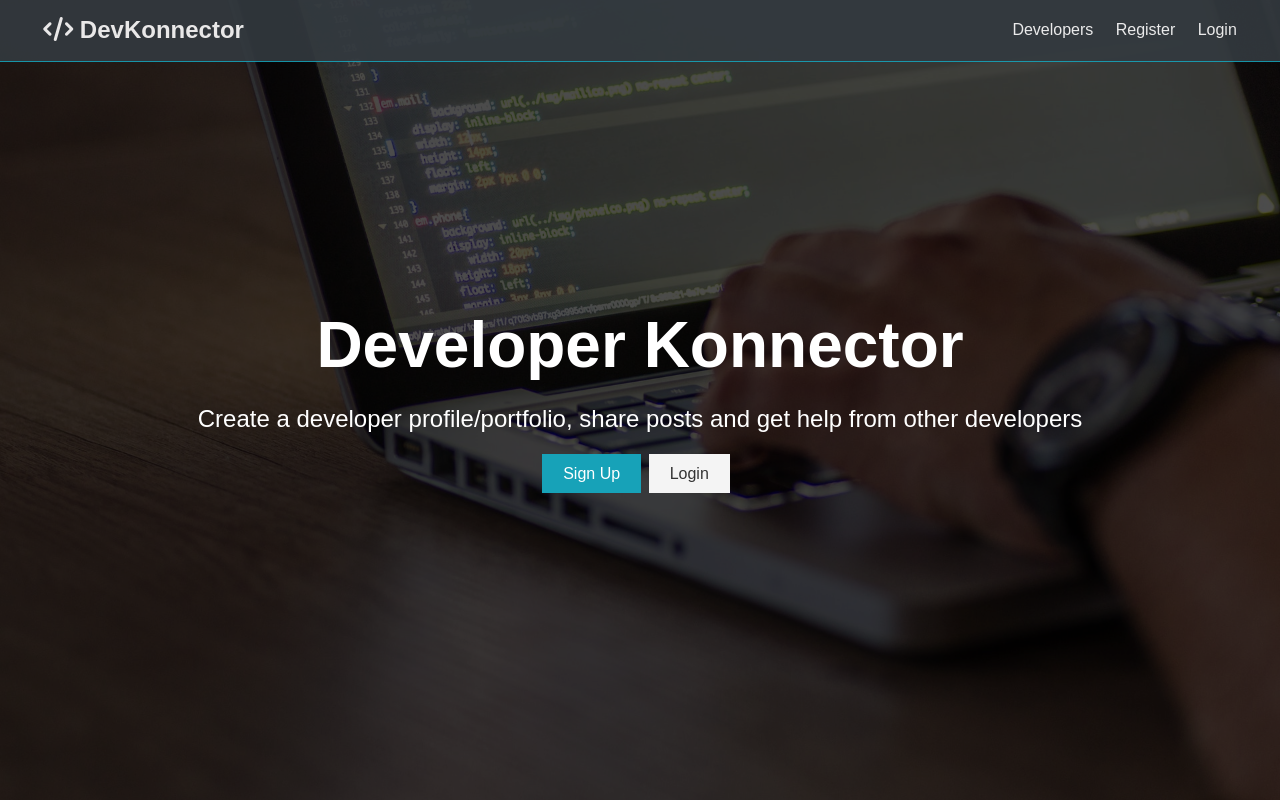
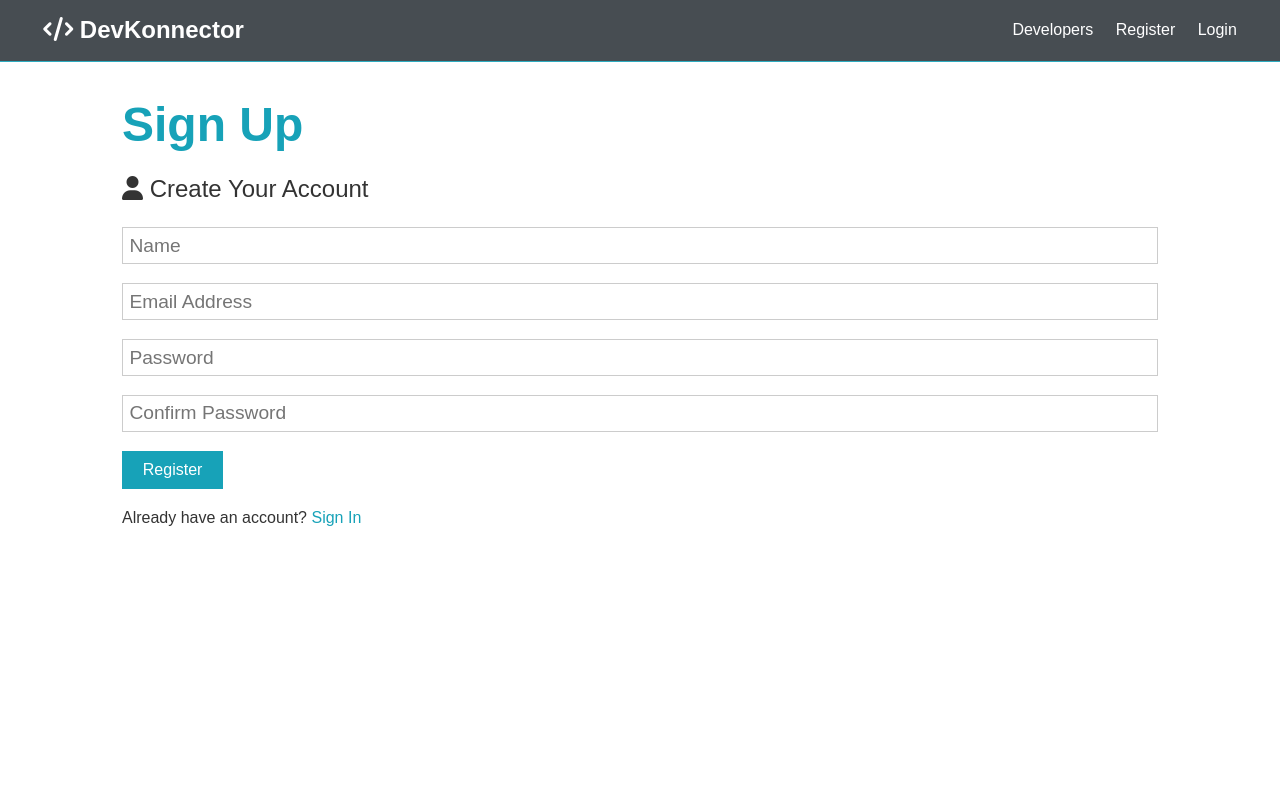
Before and after one commit to kunalt96/DevConnect, a React (Create React App) app in the folder client/: page /register in a window 1280 px wide. Built offline with nearby package versions, Linux system fonts and the light colour scheme.

Commit message:
Register Form created - basics component

```diff
--- a/client/src/App.js
+++ b/client/src/App.js
@@ -2,13 +2,26 @@
 import React, { Fragment } from 'react';
 import Navbar from './components/layout/Navbar';
 import Landing from './components/layout/Landing';
+import Login from './components/auth/Login';
+import Register from './components/auth/Register';
+
+import { BrowserRouter as Router, Route, Switch } from 'react-router-dom';
 
 const App = () => {
   return (
-    <Fragment>
-      <Navbar />
-      <Landing />
-    </Fragment>
+    <Router>
+      <Fragment>
+        <Navbar />
+        <Route exact path='/' component={Landing} />
+
+        <Switch>
+          <section className='container'>
+            <Route exact path='/register' component={Register} />
+            <Route exact path='/login' component={Login} />
+          </section>
+        </Switch>
+      </Fragment>
+    </Router>
   );
 };
 
--- /dev/null
+++ b/client/src/components/auth/Login.js
@@ -0,0 +1,6 @@
+import React from 'react';
+
+const Login = () => {
+  return <div>Login Here</div>;
+};
+export default Login;
--- /dev/null
+++ b/client/src/components/auth/Register.js
@@ -0,0 +1,80 @@
+import React, { Fragment, useState } from 'react';
+import { Link } from 'react-router-dom';
+
+const Register = () => {
+  const [formData, setFormData] = useState({
+    name: '',
+    email: '',
+    password: '',
+    password2: '',
+  });
+
+  const { name, email, password, password2 } = formData;
+
+  const onChange = (e) =>
+    setFormData({ ...formData, [e.target.name]: e.target.value });
+
+  const onSubmit = (e) => {
+    e.preventDefault();
+    if (password != password2) console.log('Password do not match');
+    else {
+      console.log(formData);
+    }
+  };
+
+  return (
+    <Fragment>
+      <h1 className='large text-primary'>Sign Up</h1>
+      <p className='lead'>
+        <i className='fas fa-user'></i> Create Your Account
+      </p>
+      <form className='form' onSubmit={(e) => onSubmit(e)}>
+        <div className='form-group'>
+          <input
+            type='text'
+            value={name}
+            onChange={(e) => onChange(e)}
+            placeholder='Name'
+            name='name'
+            required
+          />
+        </div>
+        <div className='form-group'>
+          <input
+            type='email'
+            required
+            onChange={(e) => onChange(e)}
+            value={email}
+            placeholder='Email Address'
+            name='email'
+          />
+        </div>
+        <div className='form-group'>
+          <input
+            type='password'
+            placeholder='Password'
+            name='password'
+            minLength='6'
+            onChange={(e) => onChange(e)}
+            value={password}
+          />
+        </div>
+        <div className='form-group'>
+          <input
+            type='password'
+            placeholder='Confirm Password'
+            name='password2'
+            minLength='6'
+            onChange={(e) => onChange(e)}
+            value={password2}
+          />
+        </div>
+        <input type='submit' className='btn btn-primary' value='Register' />
+      </form>
+      <p className='my-1'>
+        Already have an account? <Link to='/login'>Sign In</Link>
+      </p>
+    </Fragment>
+  );
+};
+export default Register;
--- a/client/src/components/layout/Landing.js
+++ b/client/src/components/layout/Landing.js
@@ -1,4 +1,5 @@
 import React from 'react';
+import { Link } from 'react-router-dom';
 
 const Landing = () => {
   return (
@@ -11,12 +12,12 @@
             other developers
           </p>
           <div className='buttons'>
-            <a href='register.html' className='btn btn-primary'>
+            <Link to='/register' className='btn btn-primary'>
               Sign Up
-            </a>
-            <a href='login.html' className='btn btn-light'>
+            </Link>
+            <Link to='/login' className='btn btn-primary'>
               Login
-            </a>
+            </Link>
           </div>
         </div>
       </div>
--- a/client/src/components/layout/Navbar.js
+++ b/client/src/components/layout/Navbar.js
@@ -1,22 +1,23 @@
 import React from 'react';
+import { Link } from 'react-router-dom';
 
 const Navbar = () => {
   return (
     <nav className='navbar bg-dark'>
       <h1>
-        <a href='index.html'>
+        <Link to='/'>
           <i className='fas fa-code'></i> DevKonnector
-        </a>
+        </Link>
       </h1>
       <ul>
         <li>
           <a href='profiles.html'>Developers</a>
         </li>
         <li>
-          <a href='register.html'>Register</a>
+          <Link to='/register'>Register</Link>
         </li>
         <li>
-          <a href='login.html'>Login</a>
+          <Link to='/login'>Login</Link>
         </li>
       </ul>
     </nav>
```
Also changed, not shown: 1 other file (tests, documents, lock files or other folders).
